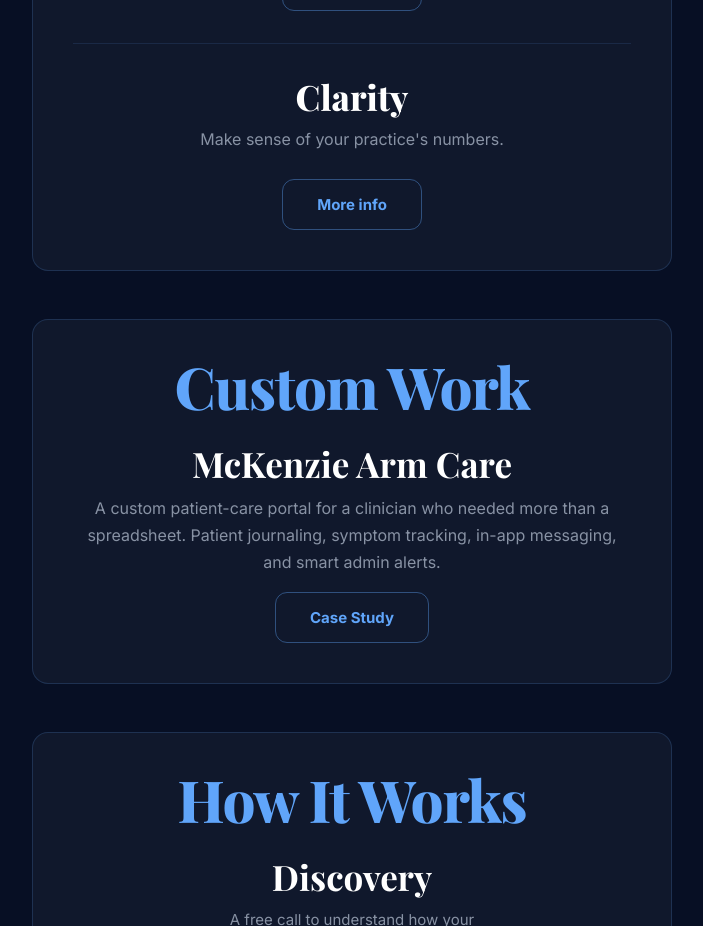
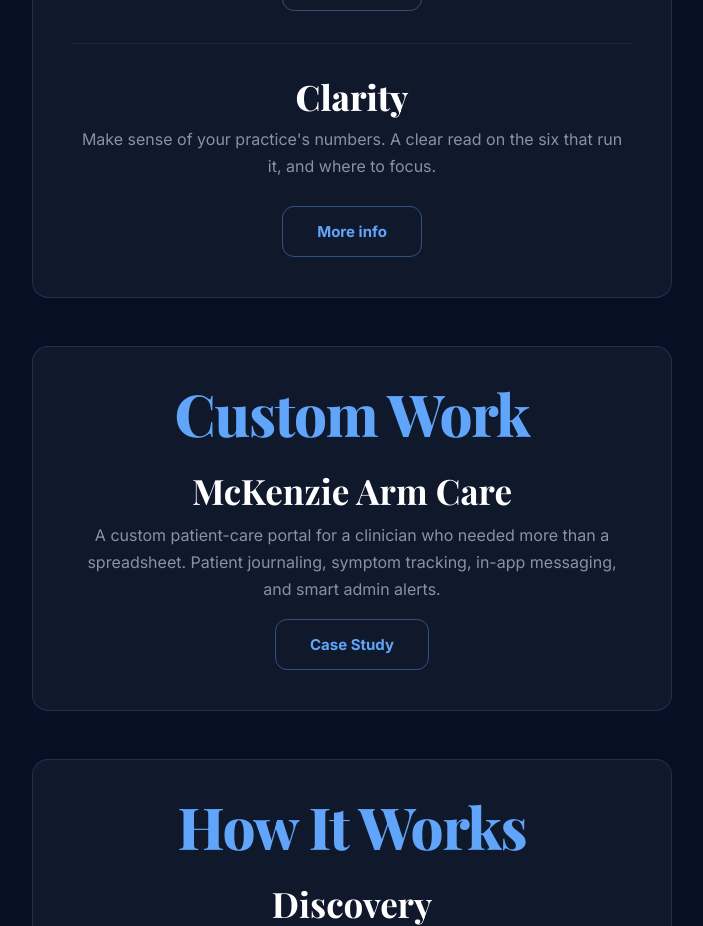
Before and after one commit to besoulful-design/franklinai-v2, a React (Vite) app: page / in a window 1280 px wide. Shown: the part 1060-1986 px from the top of the page, without its empty margins (288-991 px from the left). Built offline with nearby package versions, Linux system fonts and the light colour scheme; a web font is replaced by a local one.

Commit message:
Beef up Clarity teaser to two sentences; remove 'in plain English' from Clarity modal

```diff
--- a/src/App.jsx
+++ b/src/App.jsx
@@ -111,7 +111,7 @@
   }, []);
 
   const features = [
-    'The six numbers that actually run your practice, in plain English.',
+    'The six numbers that actually run your practice.',
     'A clear read-out of what they mean and where to focus.',
     'Refreshed monthly, so you\'re never flying blind between billing meetings.'
   ];
@@ -236,7 +236,7 @@
               Clarity
             </h3>
             <p className="card-text" style={{ marginTop: '0', marginBottom: '18px', color: '#8892a4' }}>
-              Make sense of your practice's numbers.
+              Make sense of your practice's numbers. A clear read on the six that run it, and where to focus.
             </p>
             <button className="btn btn--ghost" onClick={() => setFcOpen(true)}>
               More info
```
